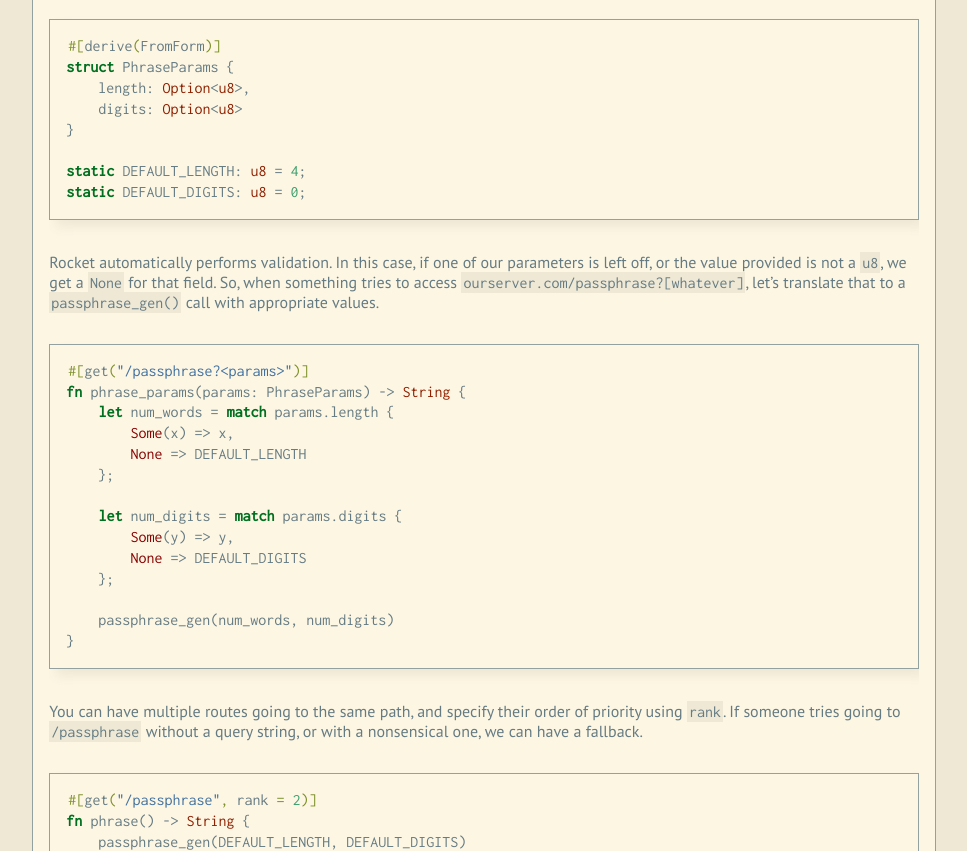
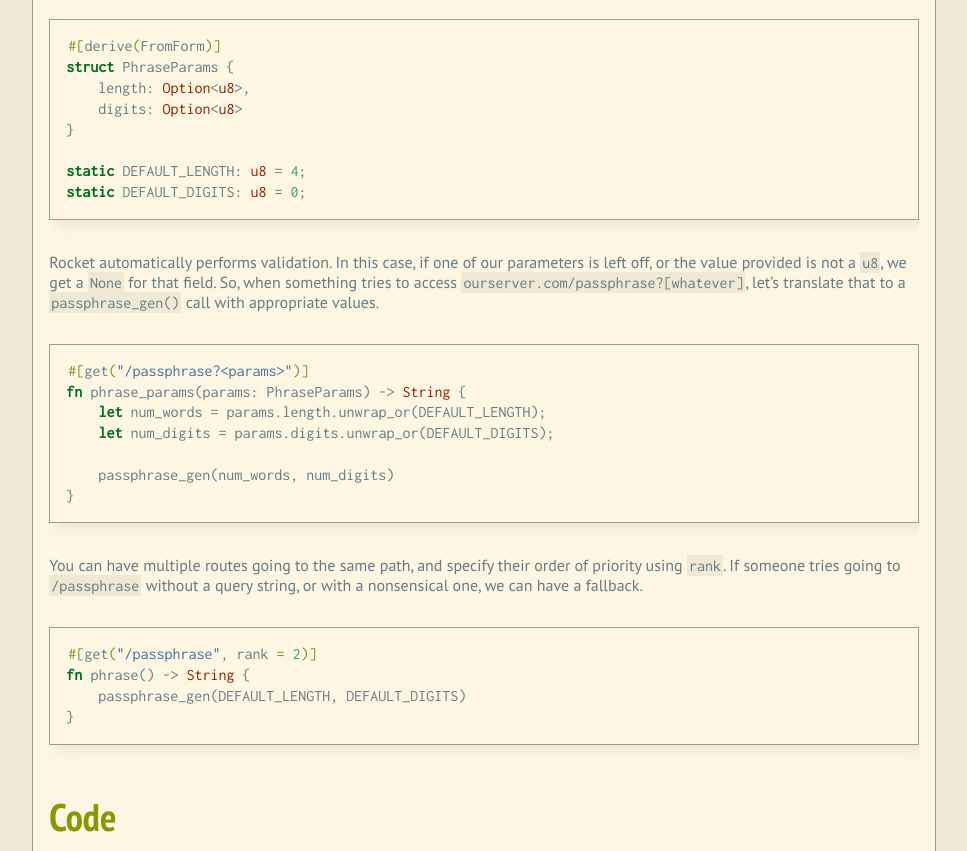
Before and after one commit to skinkade/skinkade.github.io, a plain HTML site: page rocket-passphrase-demo/index.html in a window 1280 px wide. Shown: the part 496-1347 px from the top of the page, without its empty margins (156-1123 px from the left). Drawn offline with Linux system fonts and the light colour scheme.

Commit message:
Clean up option matching

```diff
--- a/rocket-passphrase-demo/index.html
+++ b/rocket-passphrase-demo/index.html
@@ -65,15 +65,8 @@ code > span.in { color: #60a0b0; font-weight: bold; font-style: italic; } /* Inf
 <p>Rocket automatically performs validation. In this case, if one of our parameters is left off, or the value provided is not a <code>u8</code>, we get a <code>None</code> for that field. So, when something tries to access <code>ourserver.com/passphrase?[whatever]</code>, let’s translate that to a <code>passphrase_gen()</code> call with appropriate values.</p>
 <div class="sourceCode"><pre class="sourceCode rust"><code class="sourceCode rust"><span class="at">#[</span>get<span class="at">(</span><span class="st">&quot;/passphrase?&lt;params&gt;&quot;</span><span class="at">)]</span>
 <span class="kw">fn</span> phrase_params(params: PhraseParams) -&gt; <span class="dt">String</span> {
-    <span class="kw">let</span> num_words = <span class="kw">match</span> params.length {
-        <span class="cn">Some</span>(x) =&gt; x,
-        <span class="cn">None</span> =&gt; DEFAULT_LENGTH
-    };
-
-    <span class="kw">let</span> num_digits = <span class="kw">match</span> params.digits {
-        <span class="cn">Some</span>(y) =&gt; y,
-        <span class="cn">None</span> =&gt; DEFAULT_DIGITS
-    };
+    <span class="kw">let</span> num_words = params.length.unwrap_or(DEFAULT_LENGTH);
+    <span class="kw">let</span> num_digits = params.digits.unwrap_or(DEFAULT_DIGITS);
 
     passphrase_gen(num_words, num_digits)
 }</code></pre></div>
```
